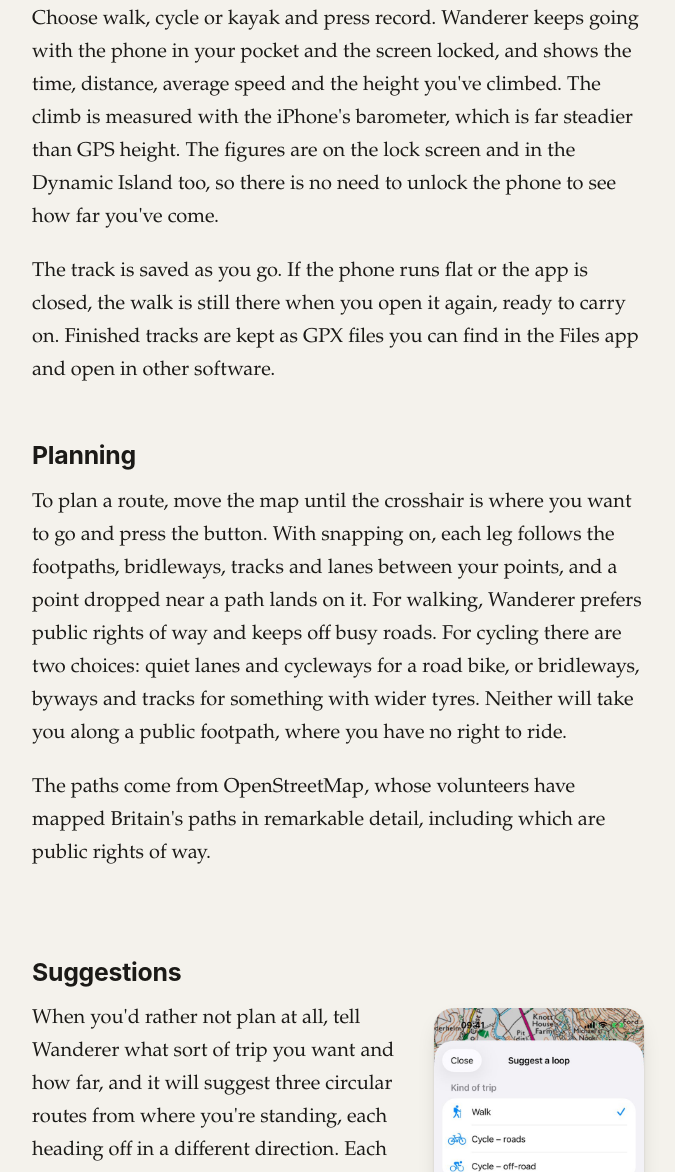
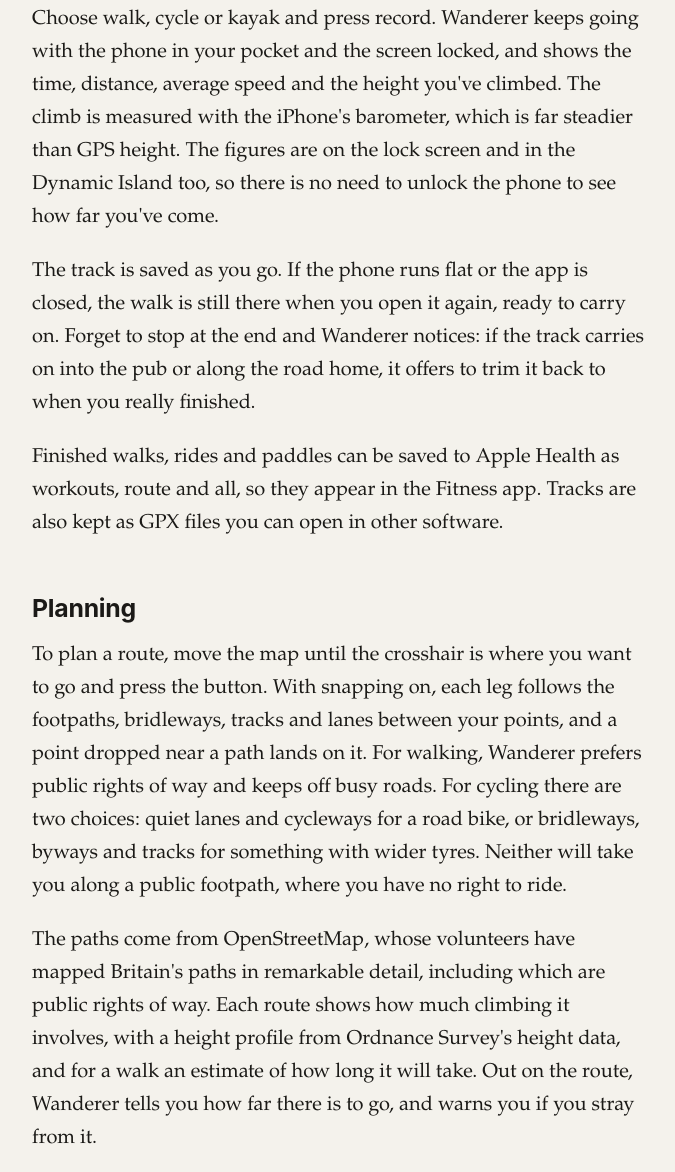
Before and after one commit to bartraigures/Wanderer-App, a plain HTML site: page index.html in a window 1280 px wide. Shown: the part 1973-3145 px from the top of the page, without its empty margins (302-977 px from the left). Drawn offline with Linux system fonts and the light colour scheme.

Commit message:
Website home page: trimming, Apple Fitness, heights, following, iCloud, search
Co-Authored-By: Claude Opus 5.5 <noreply@anthropic.com>
Claude-Session: https://claude.ai/code/session_019Bfwn4azbV2p5wkQBHrNrH

```diff
--- a/index.html
+++ b/index.html
@@ -42,11 +42,12 @@
 
   <h2>Recording</h2>
   <p>Choose walk, cycle or kayak and press record. Wanderer keeps going with the phone in your pocket and the screen locked, and shows the time, distance, average speed and the height you've climbed. The climb is measured with the iPhone's barometer, which is far steadier than GPS height. The figures are on the lock screen and in the Dynamic Island too, so there is no need to unlock the phone to see how far you've come.</p>
-  <p>The track is saved as you go. If the phone runs flat or the app is closed, the walk is still there when you open it again, ready to carry on. Finished tracks are kept as GPX files you can find in the Files app and open in other software.</p>
+  <p>The track is saved as you go. If the phone runs flat or the app is closed, the walk is still there when you open it again, ready to carry on. Forget to stop at the end and Wanderer notices: if the track carries on into the pub or along the road home, it offers to trim it back to when you really finished.</p>
+  <p>Finished walks, rides and paddles can be saved to Apple Health as workouts, route and all, so they appear in the Fitness app. Tracks are also kept as GPX files you can open in other software.</p>
 
   <h2>Planning</h2>
   <p>To plan a route, move the map until the crosshair is where you want to go and press the button. With snapping on, each leg follows the footpaths, bridleways, tracks and lanes between your points, and a point dropped near a path lands on it. For walking, Wanderer prefers public rights of way and keeps off busy roads. For cycling there are two choices: quiet lanes and cycleways for a road bike, or bridleways, byways and tracks for something with wider tyres. Neither will take you along a public footpath, where you have no right to ride.</p>
-  <p>The paths come from OpenStreetMap, whose volunteers have mapped Britain's paths in remarkable detail, including which are public rights of way.</p>
+  <p>The paths come from OpenStreetMap, whose volunteers have mapped Britain's paths in remarkable detail, including which are public rights of way. Each route shows how much climbing it involves, with a height profile from Ordnance Survey's height data, and for a walk an estimate of how long it will take. Out on the route, Wanderer tells you how far there is to go, and warns you if you stray from it.</p>
 </section>
 
 <section class="text measure gutter">
@@ -55,7 +56,7 @@
   <p>When you'd rather not plan at all, tell Wanderer what sort of trip you want and how far, and it will suggest three circular routes from where you're standing, each heading off in a different direction. Each one says what it's made of, for instance 56% paths and tracks, 31% footpaths and 12% lanes, so you can tell at a glance which is the walk across the fields and which is mostly road. Pick one and it becomes a route you can change, save and follow.</p>
 
   <h2>Saved routes</h2>
-  <p>Routes you plan and walks you record are listed together, newest first. Each has a switch to show it on the map, so you can lay last week's walk alongside the one you're planning, or keep a route on screen to follow. Distances can be shown in kilometres or miles.</p>
+  <p>Routes you plan and walks you record are listed together, newest first. Each has a switch to show it on the map, so you can lay last week's walk alongside the one you're planning, or keep a route on screen to follow. With iCloud Drive they're the same on your iPhone and iPad, so a route planned on the sofa is on your phone at the trailhead. Distances can be shown in kilometres or miles, and you can search for any place, fell, postcode or grid reference.</p>
 
   <h2>Credits</h2>
   <p>Maps contain OS data © Crown copyright and database rights. Paths © OpenStreetMap contributors, available under the Open Database Licence.</p>
```
Also changed, not shown: privacy.html (+1 -1 lines).
